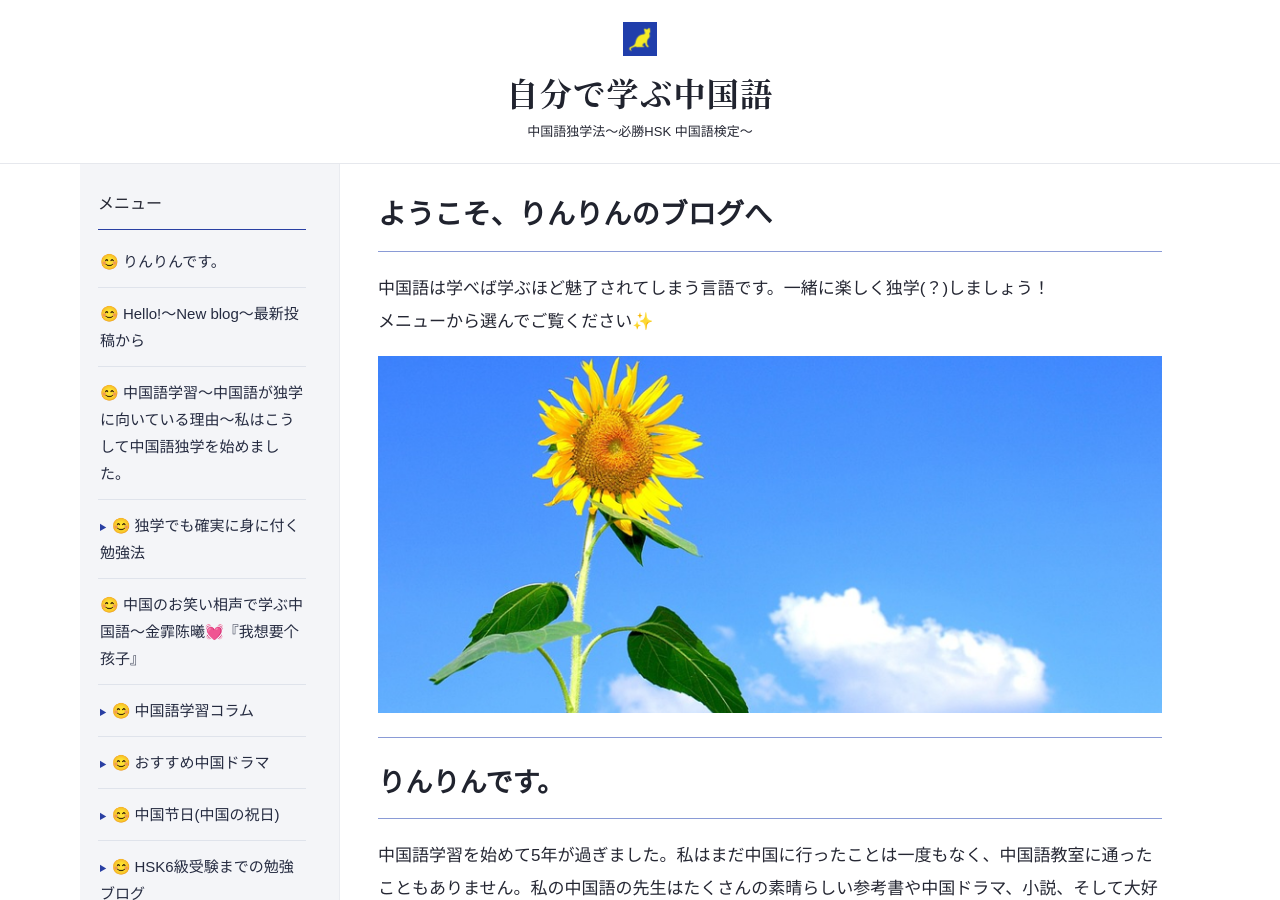
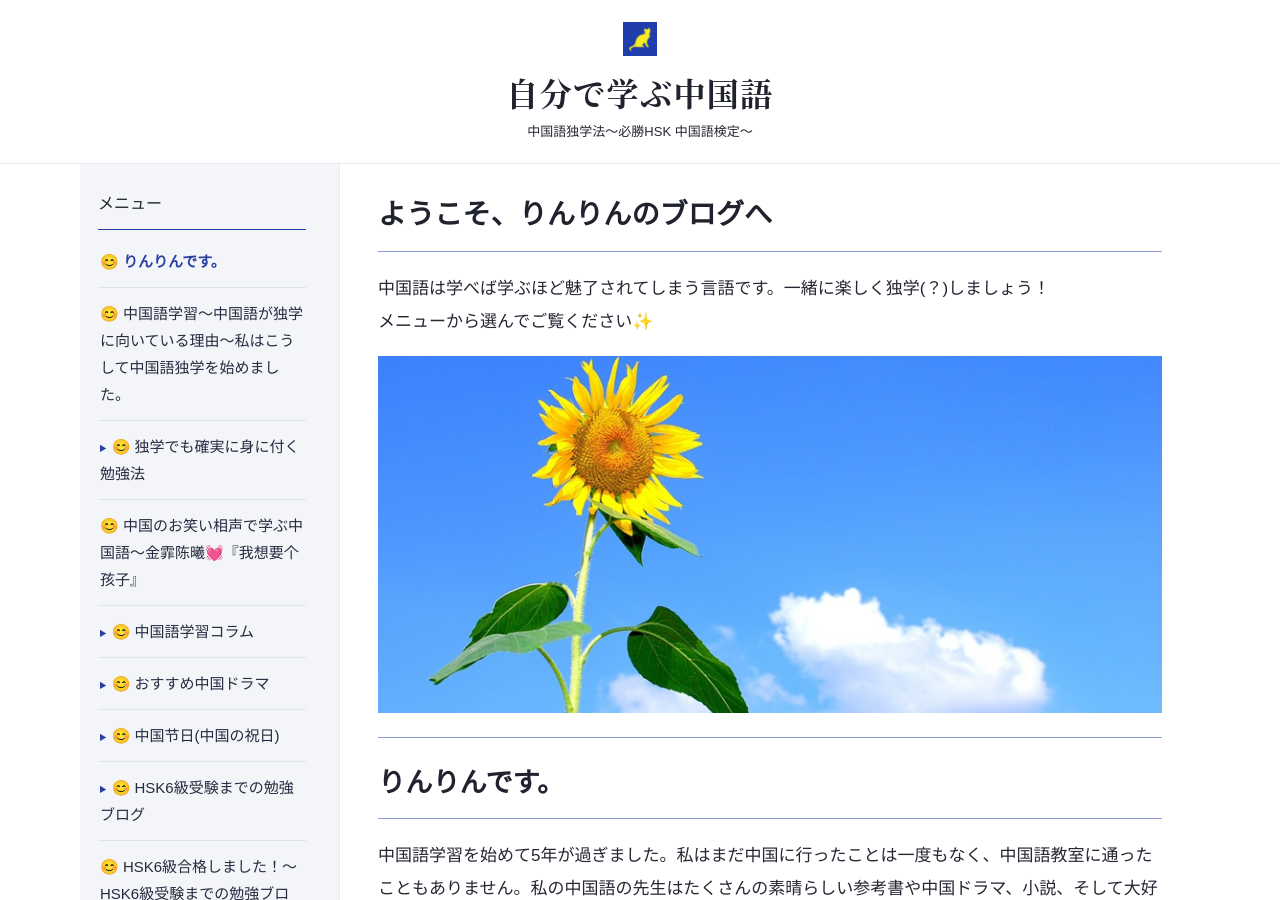
Before and after one commit to linlin-art/jibundemanabu, a Jekyll site: the page built from index.md, in a window 1280 px wide and 900 px high. Built offline with Jekyll 4.4.1, drawn with Linux system fonts in a browser that asks for light colours.

Commit message:
Update default.html

```diff
--- a/_layouts/default.html
+++ b/_layouts/default.html
@@ -83,14 +83,13 @@
 <summary>メニュー ☰</summary>
 <nav aria-label="メインナビゲーション"><div class="menu-items">
 <a href="{{ '/' | relative_url }}">&#128522; りんりんです。</a>
-<a href="{{ '/articles.html' | relative_url }}">&#128522; Hello!～New blog～最新投稿から</a>
 <a href="{{ '/article-86.html' | relative_url }}">&#128522; 中国語学習～中国語が独学に向いている理由～私はこうして中国語独学を始めました。</a>
-<details class="menu-group"><summary>&#128522; 独学でも確実に身に付く勉強法</summary><ul><li><a href="{{ '/category-108.html' | relative_url }}">一覧を見る</a></li><li><a href="{{ '/article-145.html' | relative_url }}">1 発音練習編</a></li><li><a href="{{ '/article-536.html' | relative_url }}">2 本気で学ぶ中国語編</a></li><li><a href="{{ '/article-772.html' | relative_url }}">3 中国語検定4級HSK3級受験編</a></li><li><a href="{{ '/article-1210.html' | relative_url }}">4 声調練習編</a></li><li><a href="{{ '/article-1740.html' | relative_url }}">5 本気で学ぶ中級中国語編</a></li><li><a href="{{ '/article-1968.html' | relative_url }}">6 文法学習編</a></li><li><a href="{{ '/article-2120.html' | relative_url }}">7 中国語検定3級受験対策(満点を狙え!)編</a></li><li><a href="{{ '/article-3203.html' | relative_url }}">8 HSK4級受験対策(満点を狙え!)編</a></li></ul></details>
+<details class="menu-group"><summary>&#128522; 独学でも確実に身に付く勉強法</summary><ul><li><a href="{{ '/article-145.html' | relative_url }}">1 発音練習編</a></li><li><a href="{{ '/article-536.html' | relative_url }}">2 本気で学ぶ中国語編</a></li><li><a href="{{ '/article-772.html' | relative_url }}">3 中国語検定4級HSK3級受験編</a></li><li><a href="{{ '/article-1210.html' | relative_url }}">4 声調練習編</a></li><li><a href="{{ '/article-1740.html' | relative_url }}">5 本気で学ぶ中級中国語編</a></li><li><a href="{{ '/article-1968.html' | relative_url }}">6 文法学習編</a></li><li><a href="{{ '/article-2120.html' | relative_url }}">7 中国語検定3級受験対策(満点を狙え!)編</a></li><li><a href="{{ '/article-3203.html' | relative_url }}">8 HSK4級受験対策(満点を狙え!)編</a></li></ul></details>
 <a href="{{ '/article-1155.html' | relative_url }}">&#128522; 中国のお笑い相声で学ぶ中国語～金霏陈曦&#128147;『我想要个孩子』</a>
-<details class="menu-group"><summary>&#128522; 中国語学習コラム</summary><ul><li><a href="{{ '/category-112.html' | relative_url }}">一覧を見る</a></li><li><a href="{{ '/article-648.html' | relative_url }}">大好き簡体字</a></li><li><a href="{{ '/article-1330.html' | relative_url }}">大好き本屋さん～素晴らしい中国語参考書～そして、私の中国語本棚</a></li><li><a href="{{ '/article-2534.html' | relative_url }}">淘宝（タオバオ）で『ドラえもん』中国語版を全45巻大人買いしたけど、禁輸品だったので返品することになり苦労した話&#128546;</a></li><li><a href="{{ '/article-2840.html' | relative_url }}">RipndipのTシャツを淘宝（タオバオ）で 購入し、またしても4PXに止められた話&#128546;</a></li></ul></details>
-<details class="menu-group"><summary>&#128522; おすすめ中国ドラマ</summary><ul><li><a href="{{ '/category-109.html' | relative_url }}">一覧を見る</a></li><li><a href="{{ '/article-643.html' | relative_url }}">『守婚如玉～Keep the marriage as Jade 』</a></li><li><a href="{{ '/article-1418.html' | relative_url }}">『我们的四十年～Forty years we walked』</a></li><li><a href="{{ '/article-1189.html' | relative_url }}">『福贵』～小説「话着」改編～</a></li></ul></details>
-<details class="menu-group"><summary>&#128522; 中国节日(中国の祝日)</summary><ul><li><a href="{{ '/category-111.html' | relative_url }}">一覧を見る</a></li><li><a href="{{ '/mid-autumn.html' | relative_url }}">中秋节快乐！</a></li><li><a href="{{ '/article-1420.html' | relative_url }}">国庆节快乐！</a></li><li><a href="{{ '/article-4704.html' | relative_url }}">春节快乐！～中国語学習参考書で知る中国のお正月の過ごし方&#128522;</a></li></ul></details>
-<details class="menu-group"><summary>&#128522; HSK6級受験までの勉強ブログ</summary><ul><li><a href="{{ '/category-171.html' | relative_url }}">一覧を見る</a></li><li><a href="{{ '/article-3687.html' | relative_url }}">1, あと295日</a></li><li><a href="{{ '/article-3768.html' | relative_url }}">2, あと288日</a></li><li><a href="{{ '/article-4225.html' | relative_url }}">3, あと281日</a></li><li><a href="{{ '/article-4335.html' | relative_url }}">4, あと274日</a></li><li><a href="{{ '/article-4429.html' | relative_url }}">5, あと267日</a></li><li><a href="{{ '/article-4528.html' | relative_url }}">6, あと254日</a></li><li><a href="{{ '/article-4798.html' | relative_url }}">7, あと202日</a></li><li><a href="{{ '/article-4908.html' | relative_url }}">8, あと95日(最終回)</a></li></ul></details>
+<details class="menu-group"><summary>&#128522; 中国語学習コラム</summary><ul><li><a href="{{ '/article-648.html' | relative_url }}">大好き簡体字</a></li><li><a href="{{ '/article-1330.html' | relative_url }}">大好き本屋さん～素晴らしい中国語参考書～そして、私の中国語本棚</a></li><li><a href="{{ '/article-2534.html' | relative_url }}">淘宝（タオバオ）で『ドラえもん』中国語版を全45巻大人買いしたけど、禁輸品だったので返品することになり苦労した話&#128546;</a></li><li><a href="{{ '/article-2840.html' | relative_url }}">RipndipのTシャツを淘宝（タオバオ）で 購入し、またしても4PXに止められた話&#128546;</a></li></ul></details>
+<details class="menu-group"><summary>&#128522; おすすめ中国ドラマ</summary><ul><li><a href="{{ '/article-643.html' | relative_url }}">『守婚如玉～Keep the marriage as Jade 』</a></li><li><a href="{{ '/article-1418.html' | relative_url }}">『我们的四十年～Forty years we walked』</a></li><li><a href="{{ '/article-1189.html' | relative_url }}">『福贵』～小説「话着」改編～</a></li></ul></details>
+<details class="menu-group"><summary>&#128522; 中国节日(中国の祝日)</summary><ul><li><a href="{{ '/mid-autumn.html' | relative_url }}">中秋节快乐！</a></li><li><a href="{{ '/article-1420.html' | relative_url }}">国庆节快乐！</a></li><li><a href="{{ '/article-4704.html' | relative_url }}">春节快乐！～中国語学習参考書で知る中国のお正月の過ごし方&#128522;</a></li></ul></details>
+<details class="menu-group"><summary>&#128522; HSK6級受験までの勉強ブログ</summary><ul><li><a href="{{ '/article-3687.html' | relative_url }}">1, あと295日</a></li><li><a href="{{ '/article-3768.html' | relative_url }}">2, あと288日</a></li><li><a href="{{ '/article-4225.html' | relative_url }}">3, あと281日</a></li><li><a href="{{ '/article-4335.html' | relative_url }}">4, あと274日</a></li><li><a href="{{ '/article-4429.html' | relative_url }}">5, あと267日</a></li><li><a href="{{ '/article-4528.html' | relative_url }}">6, あと254日</a></li><li><a href="{{ '/article-4798.html' | relative_url }}">7, あと202日</a></li><li><a href="{{ '/article-4908.html' | relative_url }}">8, あと95日(最終回)</a></li></ul></details>
 <a href="{{ '/article-5087.html' | relative_url }}">&#128522; HSK6級合格しました！～HSK6級受験までの勉強ブログ 後記～</a>
 <a href="{{ '/profile.html' | relative_url }}">✨『りんりん』という名前について。</a>
 </div></nav>
@@ -115,3 +114,4 @@
     }
   });
 })();
+</script>
```
